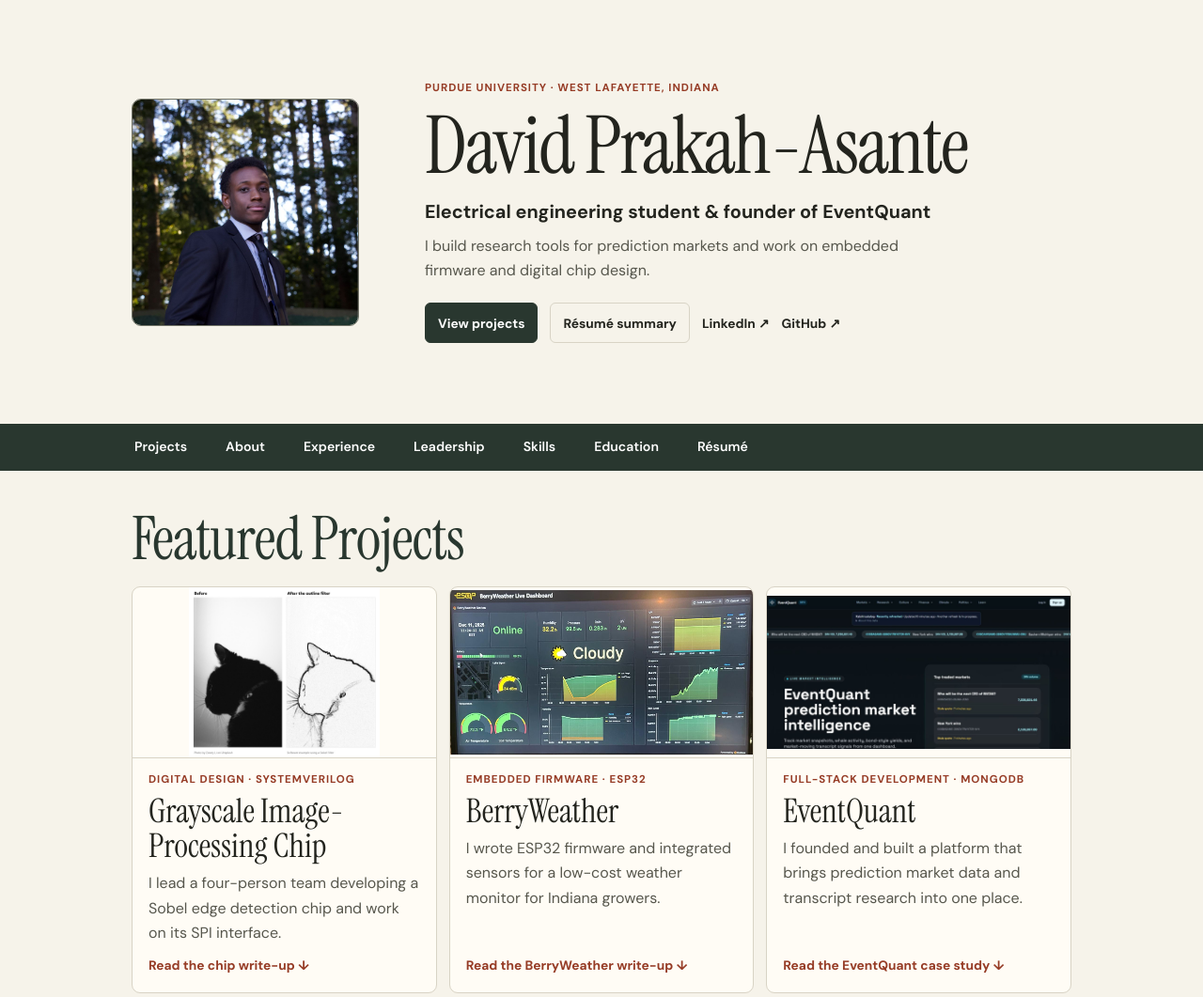
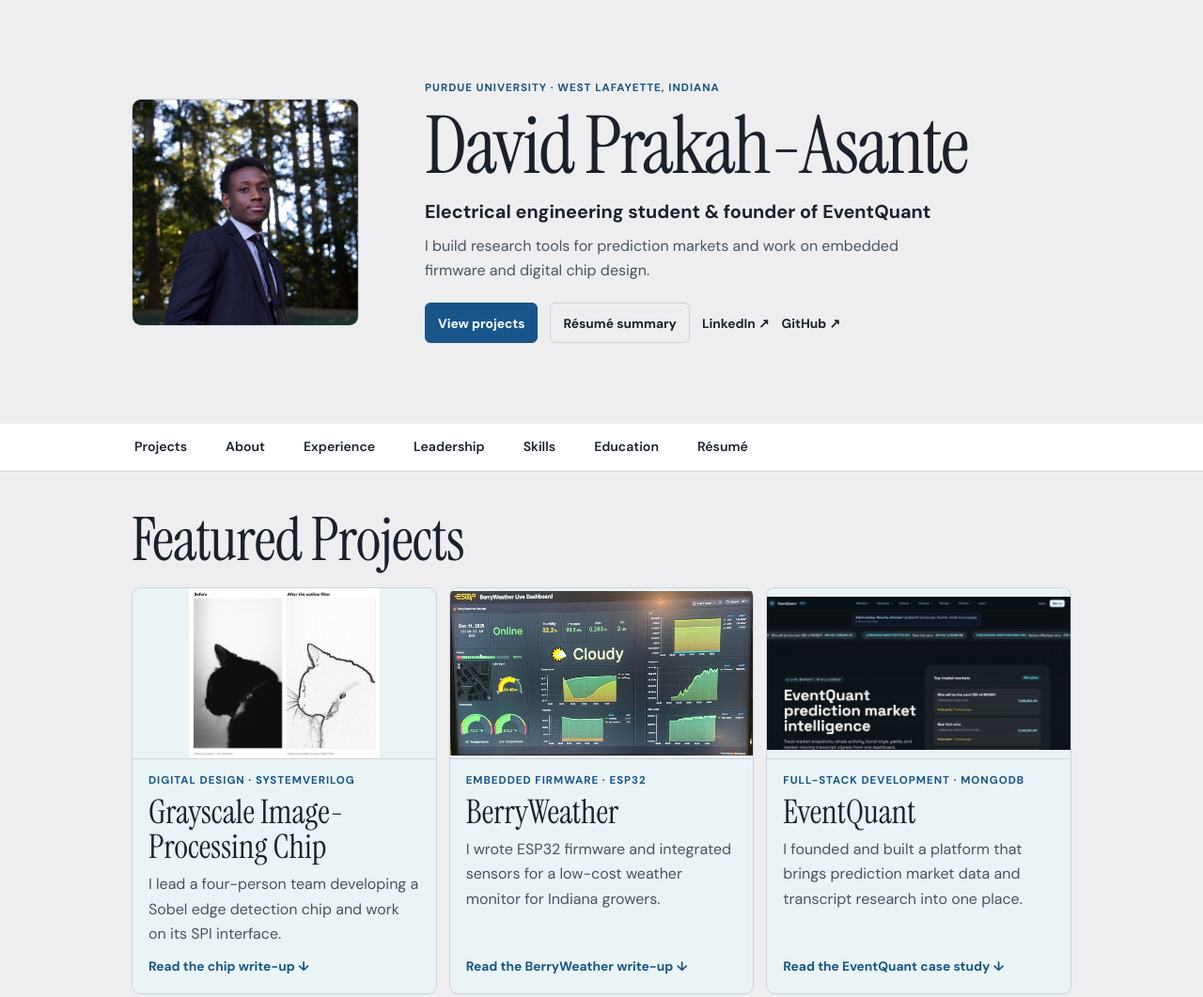
Before and after one commit to davidrew22/davidrew22.github.io, a plain HTML site: page index.html in a window 1280 px wide. Shown: the top 1061 px of the page at 94% size. Drawn offline with Linux system fonts and the light colour scheme.

Commit message:
Match the project gallery preview palette

```diff
--- a/index.html
+++ b/index.html
@@ -4,7 +4,7 @@
   <meta charset="utf-8">
   <meta name="viewport" content="width=device-width, initial-scale=1">
   <meta name="description" content="David K. Prakah-Asante, Purdue electrical engineering student and founder of EventQuant. Projects in software, embedded systems, and chip design.">
-  <meta name="theme-color" content="#f6f3ea">
+  <meta name="theme-color" content="#eeeef0">
   <meta property="og:type" content="website">
   <meta property="og:title" content="David Prakah-Asante | Portfolio">
   <meta property="og:description" content="Purdue electrical engineering student and founder of EventQuant.">
--- a/styles.css
+++ b/styles.css
@@ -1,12 +1,13 @@
 :root {
   color-scheme: light;
-  --paper: #f6f3ea;
-  --surface: #fffcf5;
-  --ink: #23241e;
-  --muted: #57574d;
-  --rule: #d8d3c5;
-  --accent: #963c26;
-  --forest: #29372f;
+  --paper: #eeeef0;
+  --surface: #fff;
+  --ink: #1b212c;
+  --muted: #485460;
+  --rule: #ccd5df;
+  --accent: #18558a;
+  --gallery: #eaf3f6;
+  --accent-hover: #123f66;
   --serif: "Instrument Serif", "Times New Roman", serif;
   --sans: "DM Sans", Arial, sans-serif;
 }
@@ -25,7 +26,7 @@ img { display: block; max-width: 100%; height: auto; }
 .skip:focus { transform: none; }
 
 .profile { display: grid; grid-template-columns: minmax(170px, 242px) minmax(0, 1fr); align-items: center; gap: clamp(26px, 6vw, 70px); padding-block: clamp(38px, 7vw, 86px); }
-.portrait { width: 100%; aspect-ratio: 1; object-fit: cover; border: 1px solid #727468; border-radius: 10px; }
+.portrait { width: 100%; aspect-ratio: 1; object-fit: cover; border: 1px solid var(--rule); border-radius: 10px; }
 .eyebrow { color: var(--accent); font-size: .72rem; line-height: 1.45; font-weight: 700; letter-spacing: .085em; text-transform: uppercase; }
 h1 { margin-block: 7px 9px; font-size: clamp(3.2rem, 6.65vw, 6rem); letter-spacing: -.026em; }
 .profile-role { font-size: clamp(1.02rem, 2vw, 1.24rem); font-weight: 700; }
@@ -34,21 +35,21 @@ h1 { margin-block: 7px 9px; font-size: clamp(3.2rem, 6.65vw, 6rem); letter-spaci
 .profile-links { margin-top: 21px; }
 .button { display: inline-flex; align-items: center; justify-content: center; gap: 9px; min-height: 43px; padding: 6px 13px; border: 1px solid var(--rule); border-radius: 6px; font-size: .86rem; font-weight: 700; }
 .button:hover { border-color: var(--accent); color: var(--accent); }
-.button.primary { border-color: var(--forest); background: var(--forest); color: white; }
-.button.primary:hover { border-color: #3b5346; background: #3b5346; }
+.button.primary { border-color: var(--accent); background: var(--accent); color: white; }
+.button.primary:hover { border-color: var(--accent-hover); background: var(--accent-hover); }
 .profile-link { font-size: .86rem; font-weight: 700; }
 .profile-link:hover, .text-link:hover, .footer a:hover, summary:hover, .timeline a:hover { text-decoration: underline; text-underline-offset: 4px; }
 
-.section-nav { position: sticky; top: 0; z-index: 1; background: var(--forest); color: white; }
+.section-nav { position: sticky; top: 0; z-index: 1; background: var(--surface); color: var(--ink); border-bottom: 1px solid var(--rule); }
 .section-nav ul { display: flex; flex-wrap: wrap; list-style: none; gap: 0 clamp(12px, 3vw, 35px); padding: 0; }
 .section-nav a { display: block; padding: 13px 3px; font-size: .88rem; font-weight: 600; }
-.section-nav a:hover { color: #ffceae; }
-.section-nav a:focus-visible { outline-color: #ffceae; outline-offset: -3px; }
+.section-nav a:hover { color: var(--accent); }
+.section-nav a:focus-visible { outline-color: var(--accent); outline-offset: -3px; }
 
 .section { padding-block: 39px; border-bottom: 1px solid var(--rule); }
-.section h2 { margin-bottom: 17px; color: var(--forest); font-size: clamp(2.5rem, 5vw, 4rem); letter-spacing: -.015em; }
+.section h2 { margin-bottom: 17px; color: var(--ink); font-size: clamp(2.5rem, 5vw, 4rem); letter-spacing: -.015em; }
 .featured-grid { display: grid; grid-template-columns: repeat(3, minmax(0, 1fr)); gap: 13px; }
-.featured-card { display: flex; flex-direction: column; border: 1px solid var(--rule); border-radius: 9px; background: var(--surface); }
+.featured-card { display: flex; flex-direction: column; border: 1px solid var(--rule); border-radius: 9px; background: var(--gallery); }
 .featured-card > img { width: 100%; aspect-ratio: 16 / 9; object-fit: contain; border-bottom: 1px solid var(--rule); border-radius: 8px 8px 0 0; }
 .featured-body { display: flex; flex: 1; flex-direction: column; align-items: start; padding: 15px 17px 17px; }
 .featured-body h3 { font-size: clamp(1.55rem, 2.75vw, 2.25rem); margin-block: 6px 8px; }
@@ -79,7 +80,7 @@ h1 { margin-block: 7px 9px; font-size: clamp(3.2rem, 6.65vw, 6rem); letter-spaci
 .case-body .button { margin-top: 17px; }
 
 .fields { display: grid; grid-template-columns: 152px minmax(0, 1fr); gap: 12px 18px; }
-.fields dt { color: var(--forest); font-weight: 700; }
+.fields dt { color: var(--ink); font-weight: 700; }
 .fields dd { color: var(--muted); }
 .metrics { display: flex; flex-wrap: wrap; gap: 2px 19px; padding: 0; margin-bottom: 4px; list-style: none; }
 .metrics strong { color: var(--accent); font-size: 1.06rem; }
```
